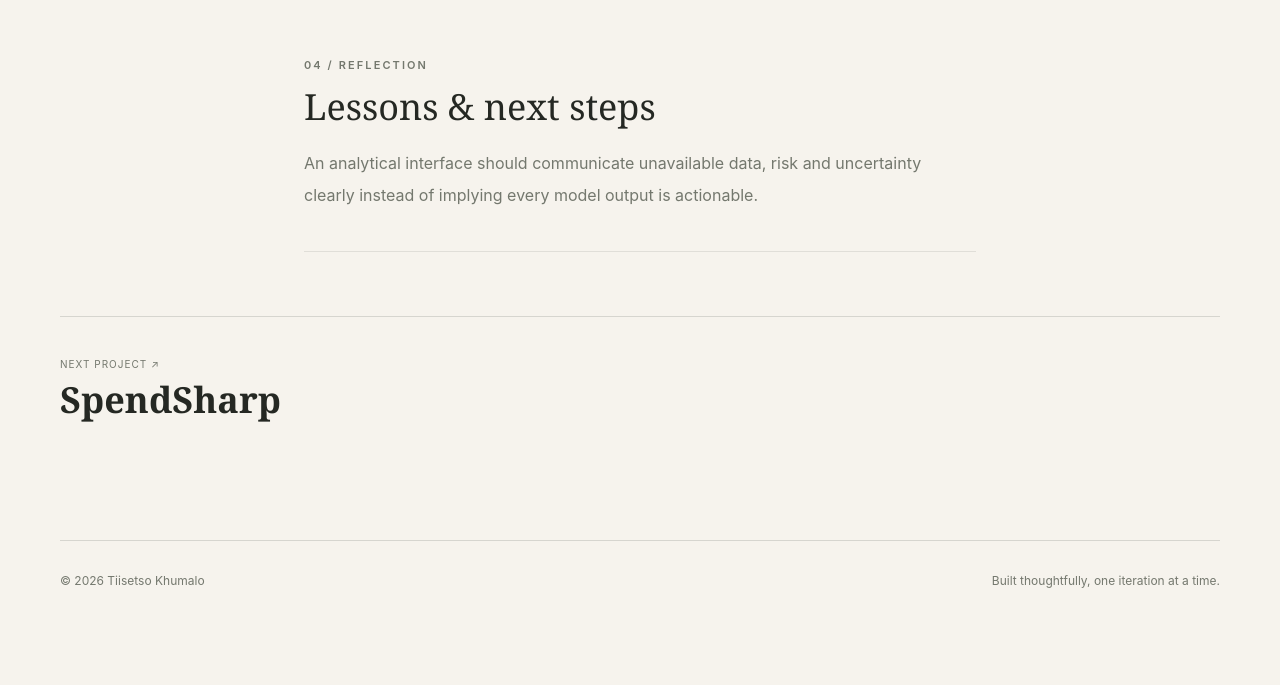
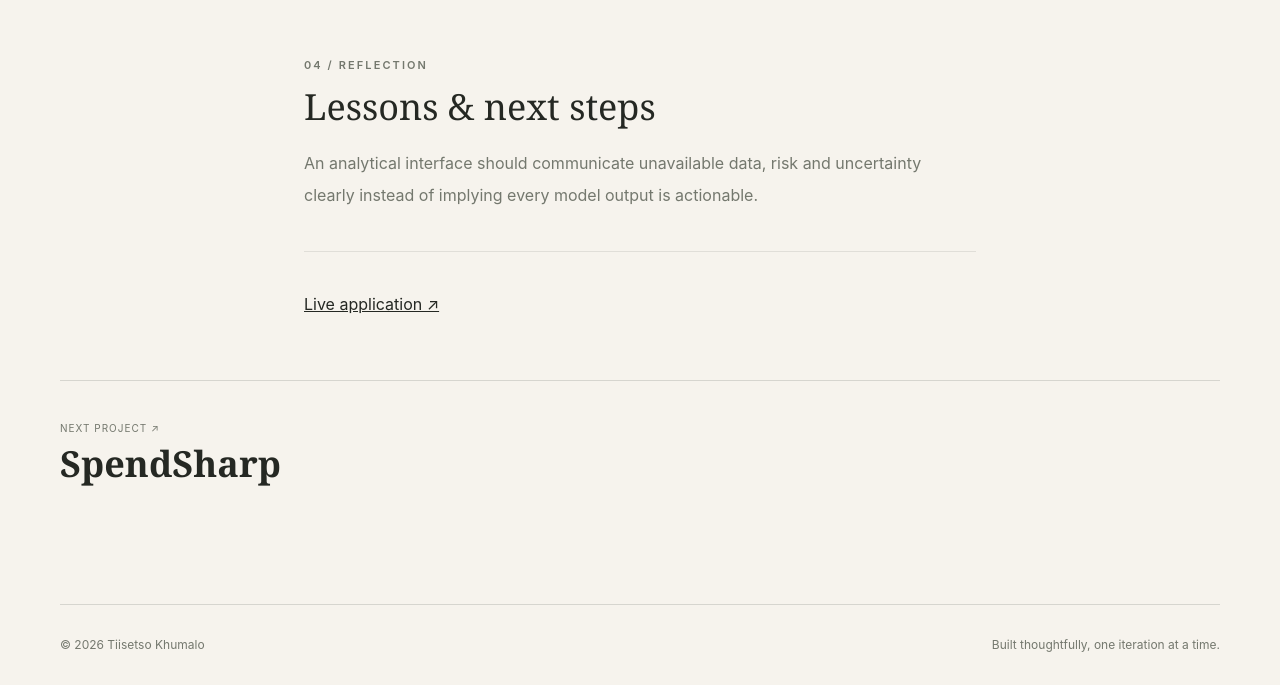
Before and after one commit to TiiCoder28/New_Portfolio_Sep2026, a Vue app in the folder frontend/: page /work/betbetter in a window 1280 px wide. Shown: the part 6343-7028 px from the top of the page. Before the commit the page ends 6964 px from the top, so only its background shows below. Built offline with nearby package versions, Linux system fonts and the light colour scheme.

Commit message:
feat: add BetBetter branding and live dashboard link

```diff
--- a/frontend/src/data/projects.js
+++ b/frontend/src/data/projects.js
@@ -18,6 +18,8 @@ export const projects = [
   },
   {
     slug:'betbetter', number:'02', name:'BetBetter', category:'Sports analytics · Data applications', year:'2026',
+    logo:'/images/betbetter/logo.png', logoAlt:'BetBetter logo — smarter predictions, better decisions',
+    live:'https://bet-better-rho.vercel.app/dashboard',
     summary:'A sports analytics interface presenting market information, probability estimates, revisions and uncertainty in one reviewable experience.',
     role:'Full-stack developer', stack:['FastAPI','PostgreSQL','AWS EC2','Data visualisation'],
     image:'/images/betbetter/hero.webp', imageAlt:'BetBetter Brazil versus Morocco fixture analysis dashboard',
```
